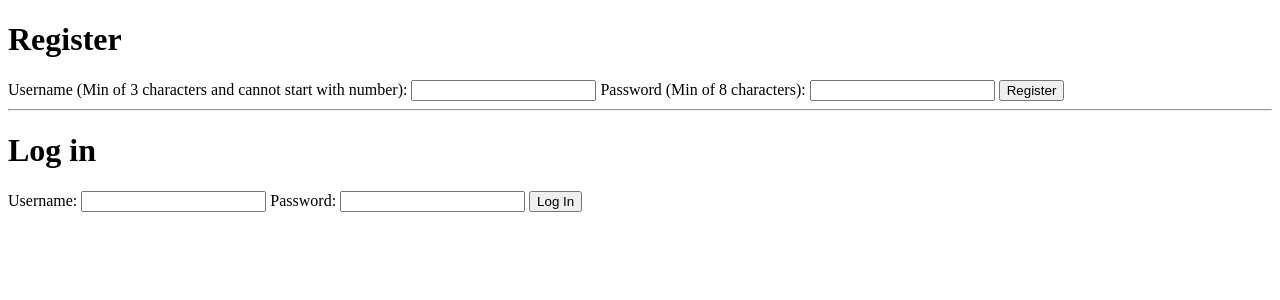
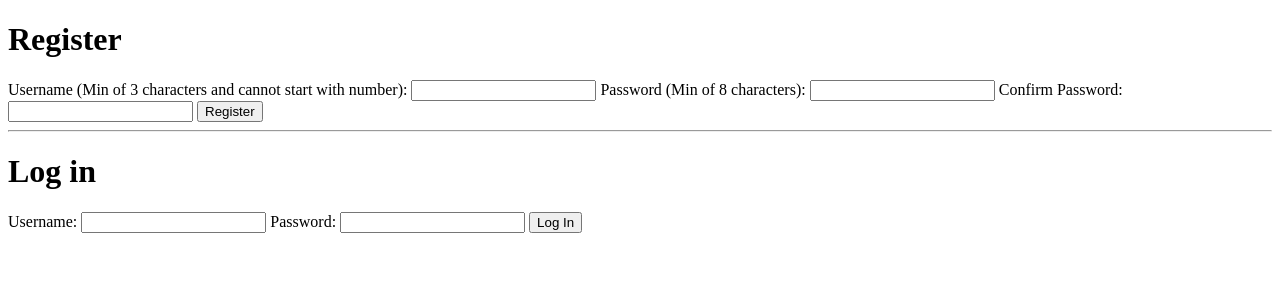
Before and after one commit to AlminPiricDojo/collector, a Flask app: page / in a window 1280 px wide. Shown: the top 300 px of the page. Run offline with Flask 3, Linux system fonts and the light colour scheme.

Commit message:
Update index.html

```diff
--- a/flask_app/templates/index.html
+++ b/flask_app/templates/index.html
@@ -20,6 +20,8 @@
         <input type="text" name="username">
         <label for="password" >Password (Min of 8 characters):</label>
         <input type="text" name="password">
+        <label for="confirm" >Confirm Password:</label>
+        <input type="text" name="confirm">
         <input type="submit" value="Register">
     </form>
     <hr>
```
